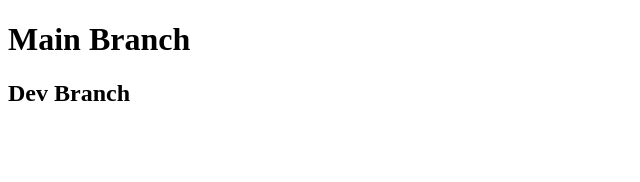
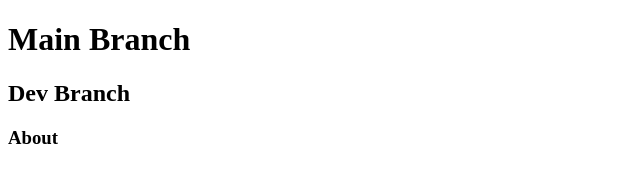
Before and after one commit to boilerb83/teamGit, a plain HTML site: page index.html in a window 1280 px wide. Shown: the full height of the page, 0-640 px from the left. Drawn offline with Linux system fonts and the light colour scheme.

Commit message:
About section

```diff
--- a/index.html
+++ b/index.html
@@ -8,5 +8,8 @@
 <body>
     <h1>Main Branch</h1>
     <h2>Dev Branch  </h2>
+    <section>
+        <h3>About</h3>
+    </section>
 </body>
 </html>
```
